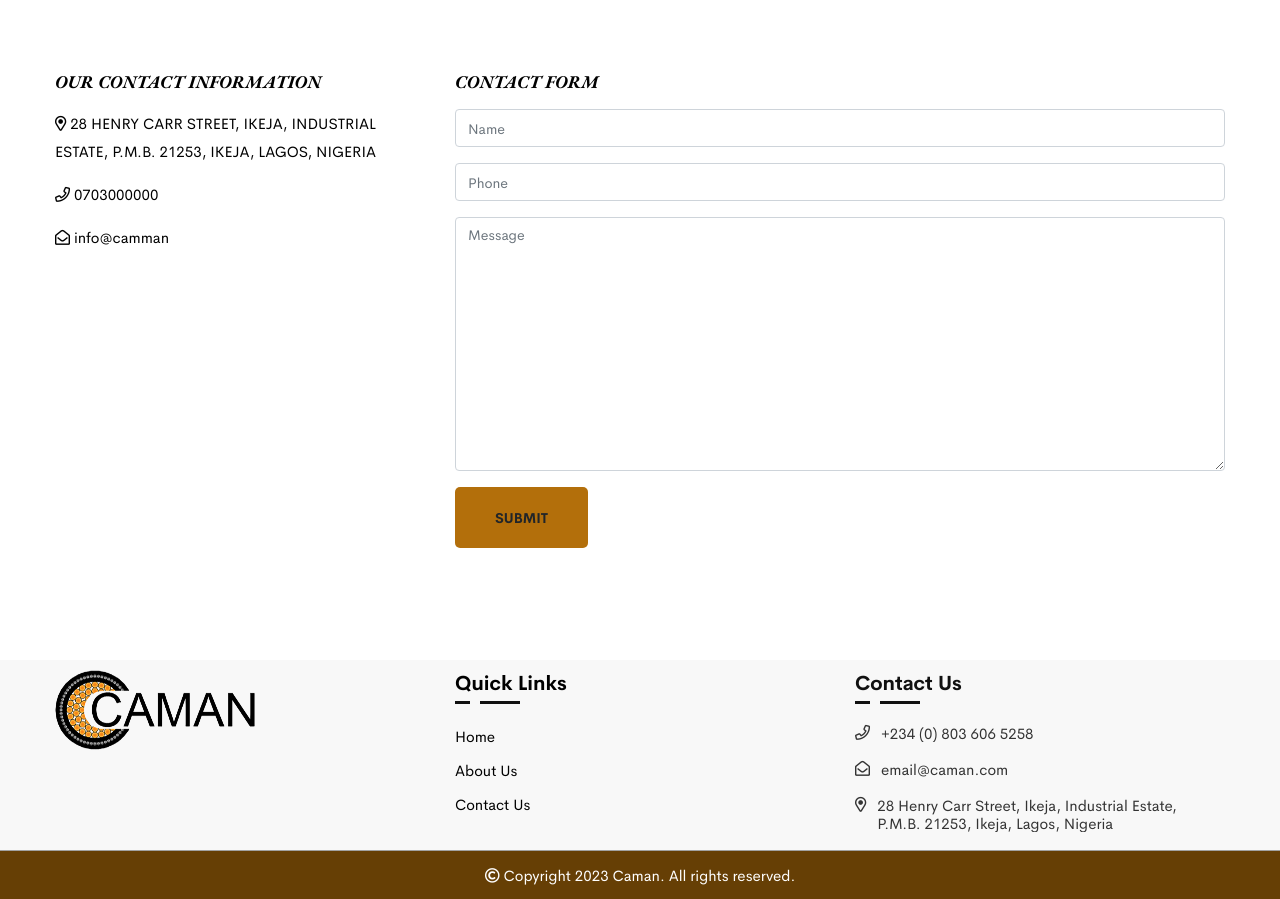
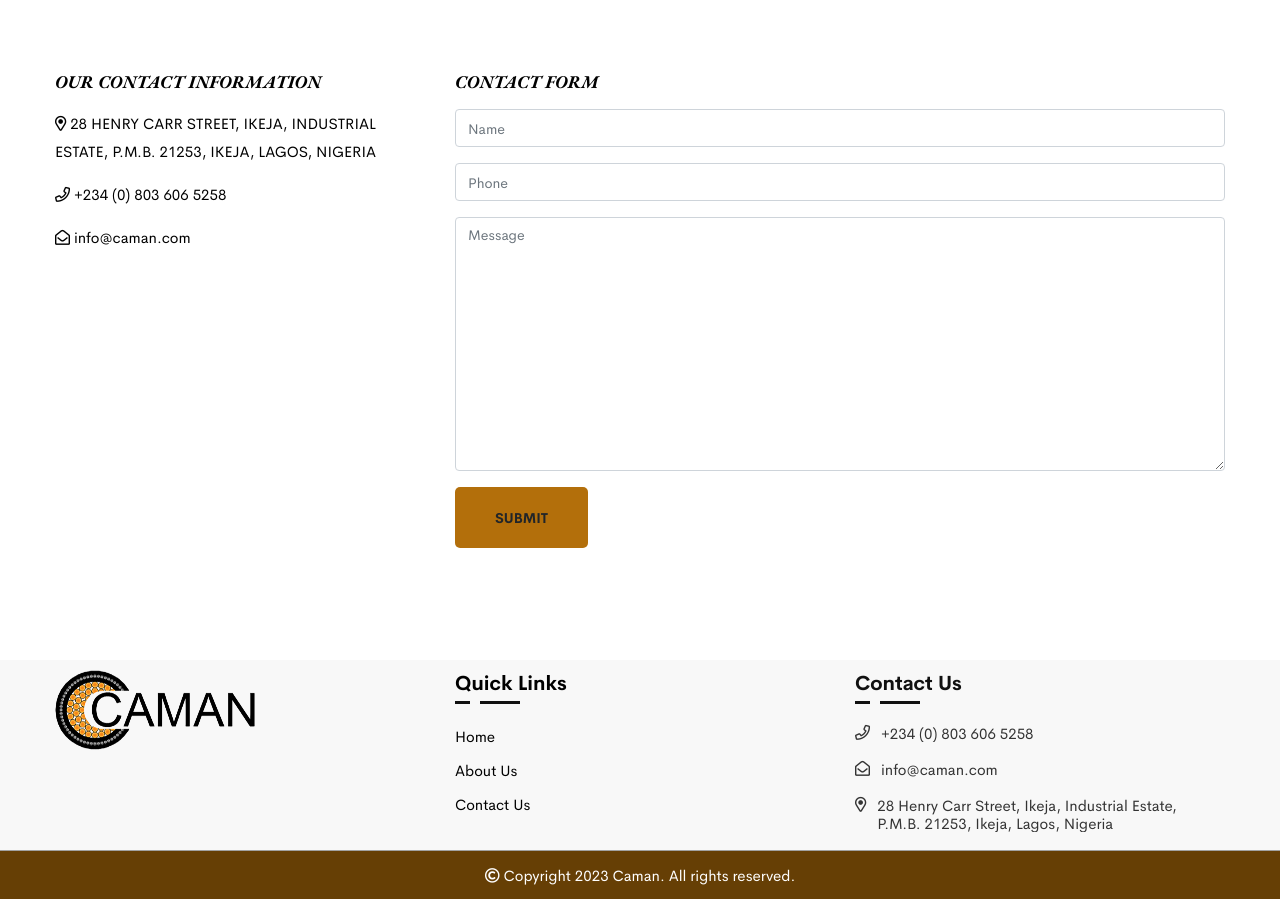
Before and after one commit to rahmlad-aramide/caman, a PHP site: page /communication.php in a window 1280 px wide. Shown: the part 712-1611 px from the top of the page. Run offline with PHP 8.4, Linux system fonts and the light colour scheme; some libraries are stand-ins or nearby versions.

Commit message:
update: updated the number in the contact page

```diff
--- a/communication.php
+++ b/communication.php
@@ -19,8 +19,8 @@ include("inner_banner.php");
                 <h5 class="mb-3 style-title font-weight-bold">OUR CONTACT INFORMATION</h5>
                 <p class="contact_detail"><i class="far fa-map-marker-alt"></i> 28 HENRY CARR STREET, IKEJA,
                     INDUSTRIAL ESTATE, P.M.B. 21253, IKEJA, LAGOS, NIGERIA</p>
-                <p class="contact_detail"><i class="far fa-phone"></i> 0703000000 </p>
-                <p class="contact_detail"><i class="far fa-envelope-open"></i> info@camman</p>
+                <p class="contact_detail"><i class="far fa-phone"></i> <a href="tel:+2348036065258"> +234 (0) 803 606 5258 </a></p>
+                <p class="contact_detail"><i class="far fa-envelope-open"></i> <a href="mailto:info@caman.com"> info@caman.com </a></p>
             </div>
             <div class="col-md-8">
                 <h5 class="mb-3 style-title font-weight-bold">CONTACT FORM</h5>
--- a/footer.php
+++ b/footer.php
@@ -42,7 +42,7 @@
                                     <i class="far fa-phone"></i>
                                 </div>
                                 <div class="contact-address-text">
-                                    <h4>+234 (0) 803 606 5258</h4>
+                                    <h4> <a href="tel:+2348036065258">+234 (0) 803 606 5258</a></h4>
                                 </div>
                             </li>
                             <li>
@@ -50,7 +50,7 @@
                                     <i class="far fa-envelope-open"></i>
                                 </div>
                                 <div class="contact-address-text">
-                                    <h4><a href="" class="__cf_email__">email@caman.com</a>
+                                    <h4><a href="mailto:info@caman.com" class="__cf_email__">info@caman.com</a>
                                     </h4>
                                 </div>
                             </li>
```
